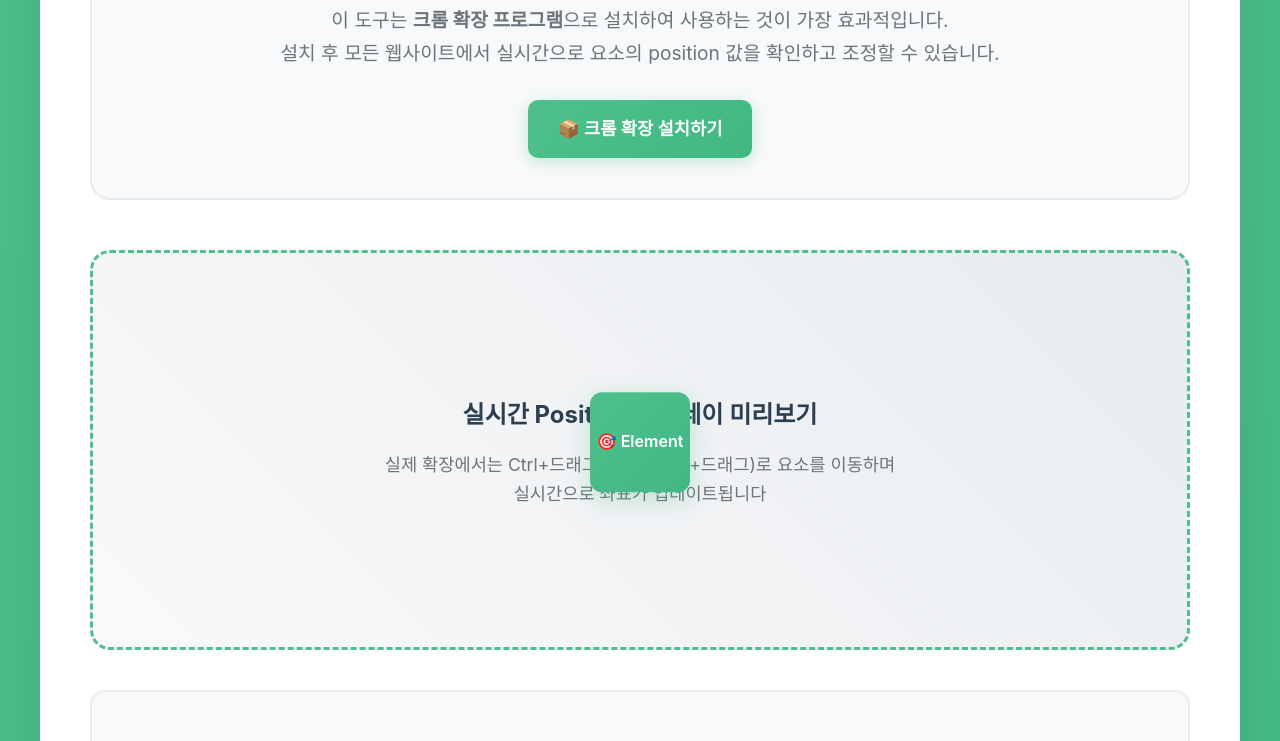
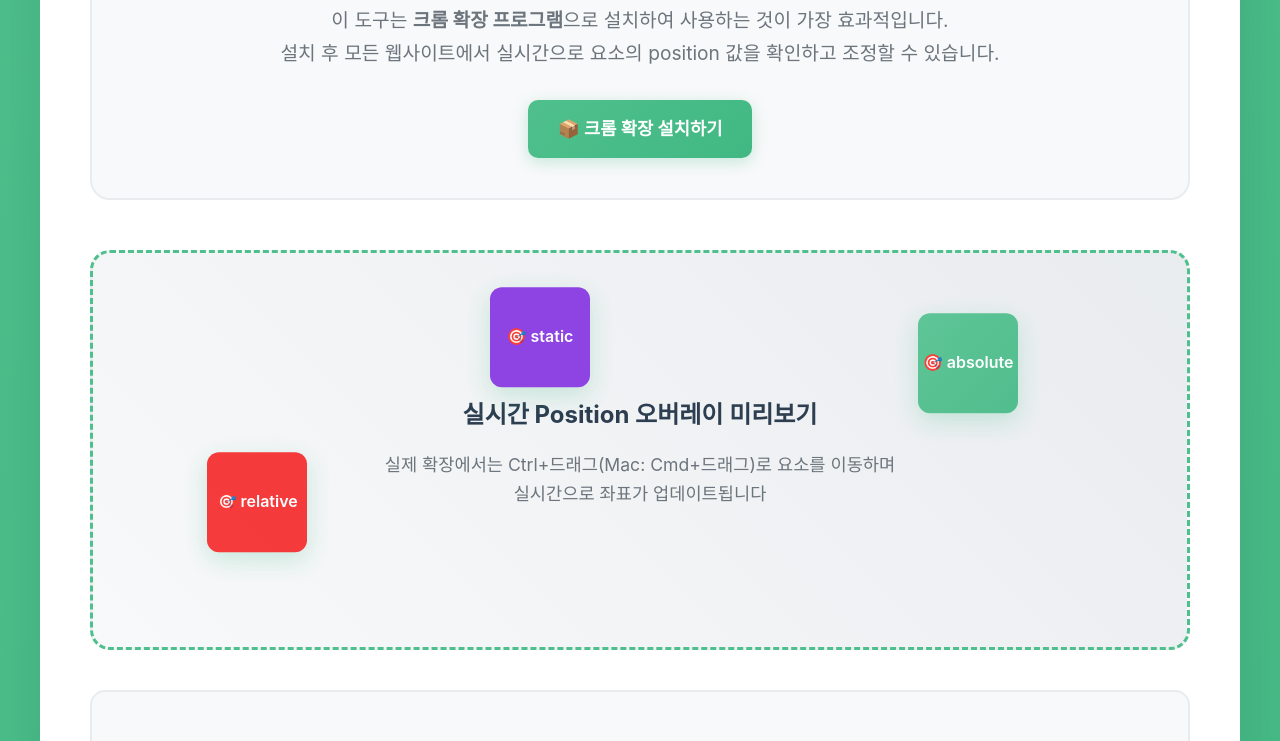
Before and after one commit to SoominYim/elements-position-drag-overlay, a website with bundled scripts: page src/index.html in a window 1280 px wide. Shown: the part 575-1316 px from the top of the page. Built offline with nearby package versions, Linux system fonts and the light colour scheme.

Commit message:
feat: HTML 및 TypeScript 수정 - 드래그 가능한 요소의 위치 및 스타일 개선, 오류 메시지 업데이트

```diff
--- a/src/demo/demo.ts
+++ b/src/demo/demo.ts
@@ -104,7 +104,7 @@ function initDemoDragSystem() {
     if (target.id !== "demo-element") return; // 데모 요소만 드래그 가능하도록 제한
 
     if (!isAbsolutePosition(target)) {
-      showToast(`This element is not position:absolute`, "error");
+      showToast(`❌ 드래그 불가능! 이 요소는 position: ${getComputedStyle(target).position}입니다`, "error");
       return;
     }
 
--- a/src/index.html
+++ b/src/index.html
@@ -279,6 +279,8 @@
       }
 
       .demo-preview-content {
+        position: absolute;
+        pointer-events: none;
         text-align: center;
         color: #6c757d;
       }
@@ -333,8 +335,8 @@
         height: 100px;
         background: linear-gradient(135deg, #4fc08d 0%, #41b883 100%);
         border-radius: 12px;
-        top: 50%;
-        left: 50%;
+        top: 30%;
+        left: 80%;
         transform: translate(-50%, -50%);
         display: flex;
         align-items: center;
@@ -343,6 +345,19 @@
         font-weight: 600;
         box-shadow: 0 8px 25px rgba(79, 192, 141, 0.3);
         animation: float 3s ease-in-out infinite;
+        opacity: 0.9;
+      }
+
+      .mock-element.static {
+        position: static;
+        background: #8330e1;
+        margin-bottom: 110px;
+      }
+      .mock-element.relative {
+        position: relative;
+        background: #f62626;
+        top: 28%;
+        left: -35%;
       }
 
       @keyframes float {
@@ -579,11 +594,13 @@
       </div>
 
       <div class="demo-preview">
-        <div id="demo-element" class="mock-element">🎯 Element</div>
         <div class="demo-preview-content">
           <h3>실시간 Position 오버레이 미리보기</h3>
           <p>실제 확장에서는 Ctrl+드래그(Mac: Cmd+드래그)로 요소를 이동하며<br />실시간으로 좌표가 업데이트됩니다</p>
         </div>
+        <div id="demo-element" class="mock-element">🎯 absolute</div>
+        <div id="demo-element" class="mock-element static">🎯 static</div>
+        <div id="demo-element" class="mock-element relative">🎯 relative</div>
       </div>
 
       <div class="usage-guide">
```
